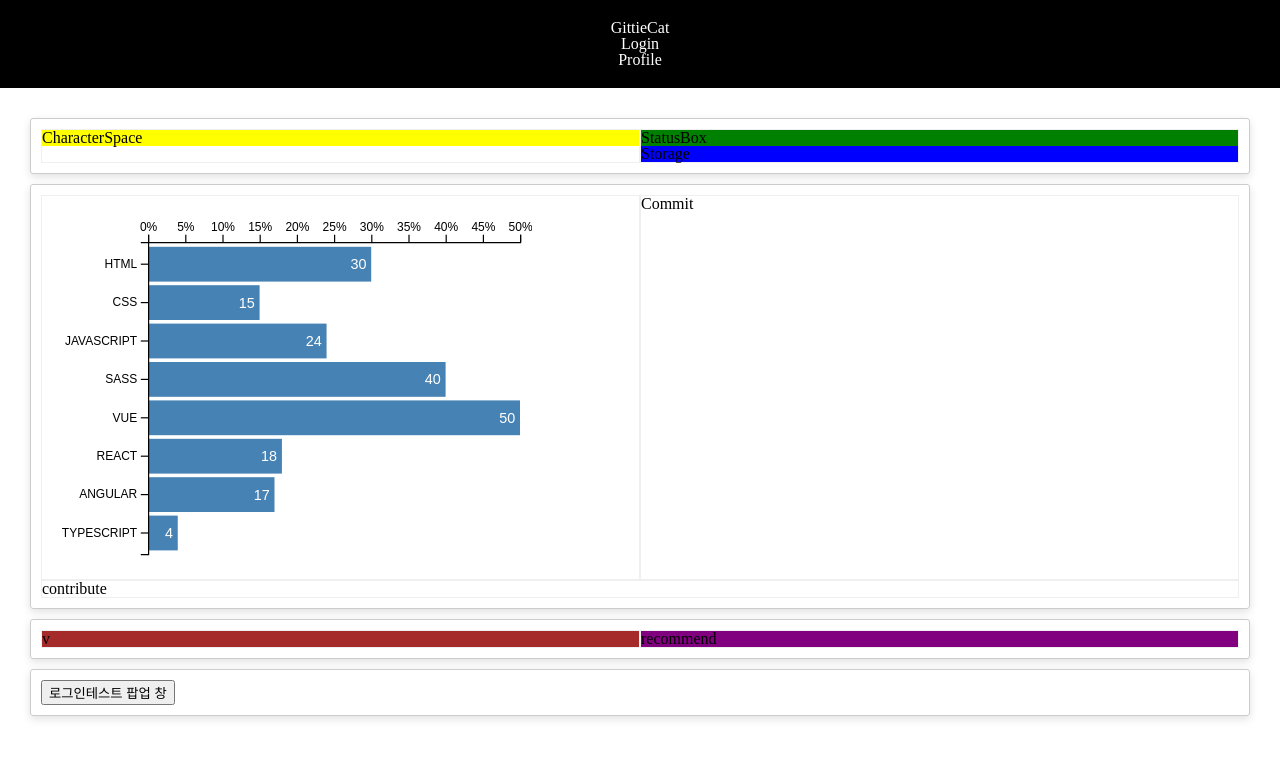
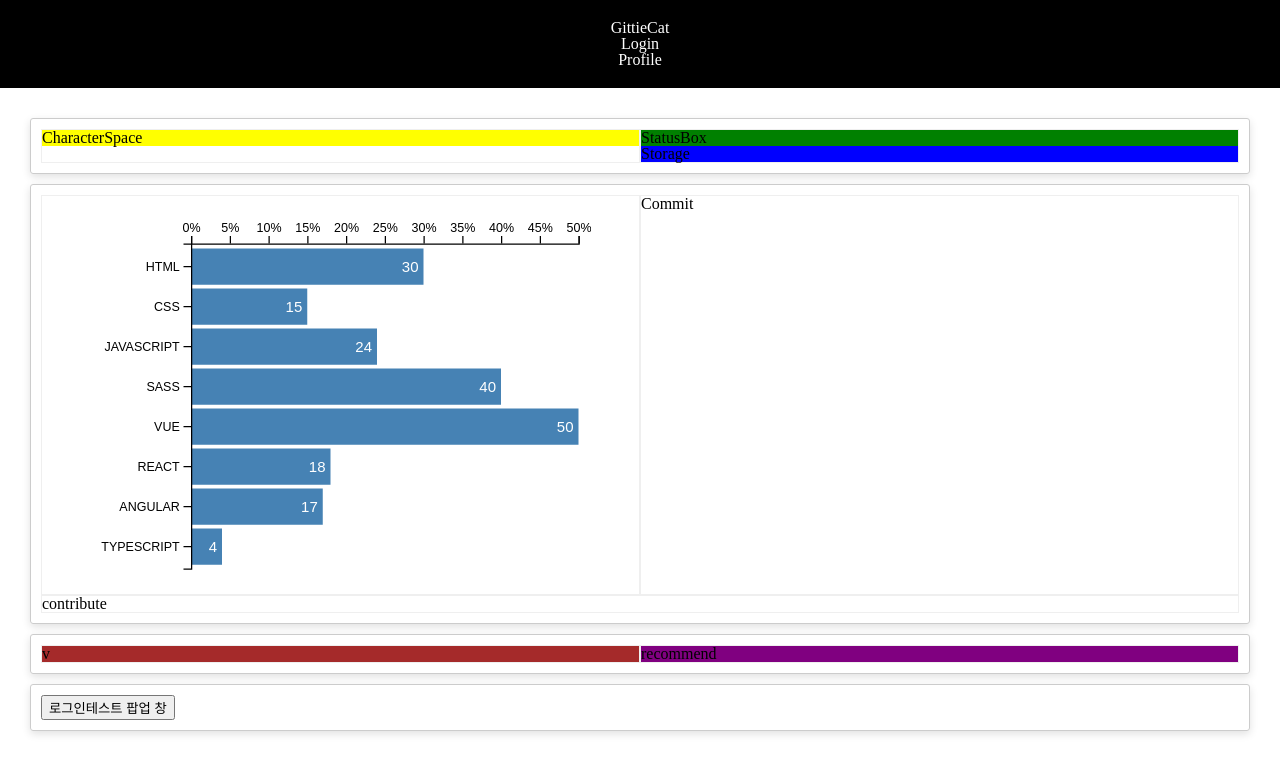
Before and after one commit to pikpokjeon/GittieCat, a Vue app in the folder frontend/: page / in a window 1280 px wide. Shown: the top 774 px of the page. Built offline with nearby package versions, Linux system fonts and the light colour scheme.

Commit message:
css max-width 재수정

```diff
--- a/frontend/src/components/profile/analysis/Repository.vue
+++ b/frontend/src/components/profile/analysis/Repository.vue
@@ -33,6 +33,7 @@ export default {
 			const canvas = d3
 				.select('.repositoryChart')
 				.append('svg')
+				.style('max-width', 500)
 				.attr('viewBox', [0, 0, this.width, this.height]);
 
 			const margin = { left: 80, top: 30, right: 10, bottom: 10 };
@@ -92,6 +93,6 @@ export default {
 <style lang="scss" scoped>
 .repositoryChart {
 	padding: 10px;
-	max-width: 500px;
+	text-align: center;
 }
 </style>
```
Also changed, not shown: frontend/src/store/index.js (+4 -4 lines).
